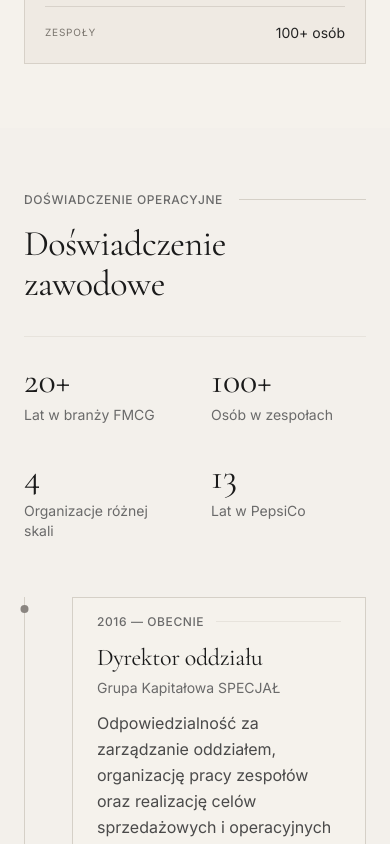
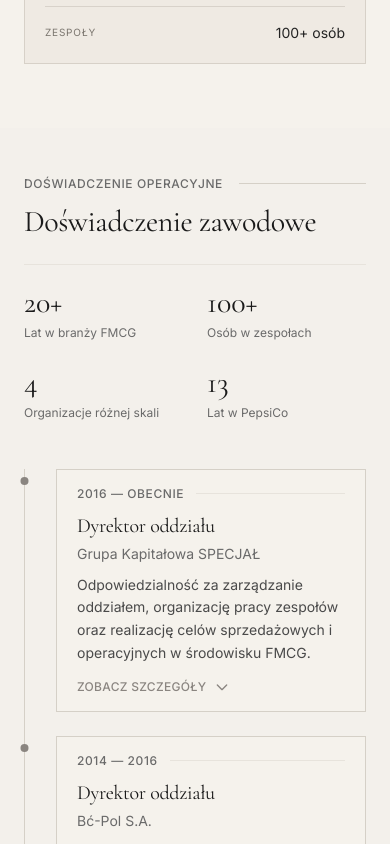
Before and after one commit to joannaklos1983/portfolio-wojciech-kaczanowski, a Next.js app: page / in a window 390 px wide. Shown: the part 1340-2184 px from the top of the page. Built offline with nearby package versions, Linux system fonts and the light colour scheme.

Commit message:
Update ExperienceTimeline.tsx

```diff
--- a/src/components/sections/ExperienceTimeline.tsx
+++ b/src/components/sections/ExperienceTimeline.tsx
@@ -87,7 +87,7 @@ export default function ExperienceTimeline() {
   return (
     <section
       id="doswiadczenie"
-      className="bg-[#f3f0eb] py-16 md:py-20"
+      className="bg-[#f3f0eb] py-12 md:py-20"
     >
       <Container>
 
@@ -97,60 +97,55 @@ export default function ExperienceTimeline() {
           whileInView={{ opacity: 1, y: 0 }}
           viewport={{ once: true }}
           transition={{ duration: 0.6 }}
-          className="mb-12"
+          className="mb-10 md:mb-12"
         >
 
-          <div className="mb-4 flex items-center gap-4">
+          <div className="mb-3 md:mb-4 flex items-center gap-4">
             <span className="text-xs font-medium uppercase tracking-wider text-[#6a6a6a]">
               Doświadczenie operacyjne
             </span>
-
             <div className="h-px flex-1 bg-[#d5d0c7]" />
           </div>
 
-          <h2 className="mb-8 font-display text-4xl font-normal text-[#1a1a1a] md:text-5xl">
+          <h2 className="mb-6 md:mb-8 font-display text-3xl md:text-4xl lg:text-5xl font-normal text-[#1a1a1a]">
             Doświadczenie zawodowe
           </h2>
 
           {/* Metryki */}
-          <div className="grid grid-cols-2 gap-8 border-t border-[#e7e3dc] pt-6 pb-2 md:grid-cols-4">
+          <div className="grid grid-cols-2 gap-6 md:gap-8 border-t border-[#e7e3dc] pt-5 md:pt-6 pb-2 md:grid-cols-4">
 
             <div className="space-y-1">
-              <div className="font-display text-4xl font-normal text-[#1a1a1a]">
+              <div className="font-display text-3xl md:text-4xl font-normal text-[#1a1a1a]">
                 20+
               </div>
-
-              <div className="text-sm text-[#6a6a6a]">
+              <div className="text-xs md:text-sm text-[#6a6a6a]">
                 Lat w branży FMCG
               </div>
             </div>
 
             <div className="space-y-1">
-              <div className="font-display text-4xl font-normal text-[#1a1a1a]">
+              <div className="font-display text-3xl md:text-4xl font-normal text-[#1a1a1a]">
                 100+
               </div>
-
-              <div className="text-sm text-[#6a6a6a]">
+              <div className="text-xs md:text-sm text-[#6a6a6a]">
                 Osób w zespołach
               </div>
             </div>
 
             <div className="space-y-1">
-              <div className="font-display text-4xl font-normal text-[#1a1a1a]">
+              <div className="font-display text-3xl md:text-4xl font-normal text-[#1a1a1a]">
                 4
               </div>
-
-              <div className="text-sm text-[#6a6a6a]">
+              <div className="text-xs md:text-sm text-[#6a6a6a]">
                 Organizacje różnej skali
               </div>
             </div>
 
             <div className="space-y-1">
-              <div className="font-display text-4xl font-normal text-[#1a1a1a]">
+              <div className="font-display text-3xl md:text-4xl font-normal text-[#1a1a1a]">
                 13
               </div>
-
-              <div className="text-sm text-[#6a6a6a]">
+              <div className="text-xs md:text-sm text-[#6a6a6a]">
                 Lat w PepsiCo
               </div>
             </div>
@@ -173,7 +168,7 @@ export default function ExperienceTimeline() {
                 whileInView={{ opacity: 1, x: 0 }}
                 viewport={{ once: true }}
                 transition={{ duration: 0.5, delay: index * 0.1 }}
-                className="relative pb-8 pl-12 last:pb-0"
+                className="relative pb-6 md:pb-8 pl-8 md:pl-12 last:pb-0"
               >
 
                 {/* Punkt timeline */}
@@ -186,33 +181,31 @@ export default function ExperienceTimeline() {
 
                   <button
                     onClick={() => toggleItem(item.id)}
-                    className="w-full px-6 py-4 text-left"
+                    className="w-full px-5 md:px-6 py-4 text-left"
                   >
 
-                    <div className="space-y-3">
+                    <div className="space-y-2.5 md:space-y-3">
 
                       {/* Okres */}
                       <div className="flex items-center gap-3">
                         <span className="text-xs font-medium uppercase tracking-wider text-[#6a6a6a]">
                           {item.period}
                         </span>
-
                         <div className="h-px flex-1 bg-[#e7e3dc]" />
                       </div>
 
                       {/* Stanowisko */}
                       <div className="space-y-1">
-                        <h3 className="font-display text-2xl font-normal text-[#1a1a1a] md:text-3xl">
+                        <h3 className="font-display text-xl md:text-2xl lg:text-3xl font-normal text-[#1a1a1a]">
                           {item.position}
                         </h3>
-
                         <p className="text-sm text-[#6a6a6a]">
                           {item.company}
                         </p>
                       </div>
 
                       {/* Opis */}
-                      <p className="leading-relaxed text-[#4a4a4a]">
+                      <p className="text-sm md:text-base leading-relaxed text-[#4a4a4a]">
                         {item.description}
                       </p>
 
@@ -239,7 +232,6 @@ export default function ExperienceTimeline() {
                             d="M19 9l-7 7-7-7"
                           />
                         </svg>
-
                       </div>
 
                     </div>
@@ -257,13 +249,13 @@ export default function ExperienceTimeline() {
                         className="overflow-hidden"
                       >
 
-                        <div className="border-t border-[#e7e3dc] px-6 pb-5 pt-3">
+                        <div className="border-t border-[#e7e3dc] px-5 md:px-6 pb-4 md:pb-5 pt-3">
 
-                          <h4 className="mb-4 text-xs font-medium uppercase tracking-wide text-[#6a6a6a]">
+                          <h4 className="mb-3 md:mb-4 text-xs font-medium uppercase tracking-wide text-[#6a6a6a]">
                             Kluczowe obszary
                           </h4>
 
-                          <ul className="space-y-3">
+                          <ul className="space-y-2.5 md:space-y-3">
 
                             {item.responsibilities.map(
                               (responsibility, idx) => (
@@ -275,15 +267,12 @@ export default function ExperienceTimeline() {
                                     duration: 0.3,
                                     delay: idx * 0.05,
                                   }}
-                                  className="flex items-start gap-3 text-[#4a4a4a]"
+                                  className="flex items-start gap-3 text-sm md:text-base text-[#4a4a4a]"
                                 >
-
                                   <span className="mt-1.5 flex-shrink-0 text-[#8a8580]">
                                     —
                                   </span>
-
                                   <span>{responsibility}</span>
-
                                 </motion.li>
                               )
                             )}
```
